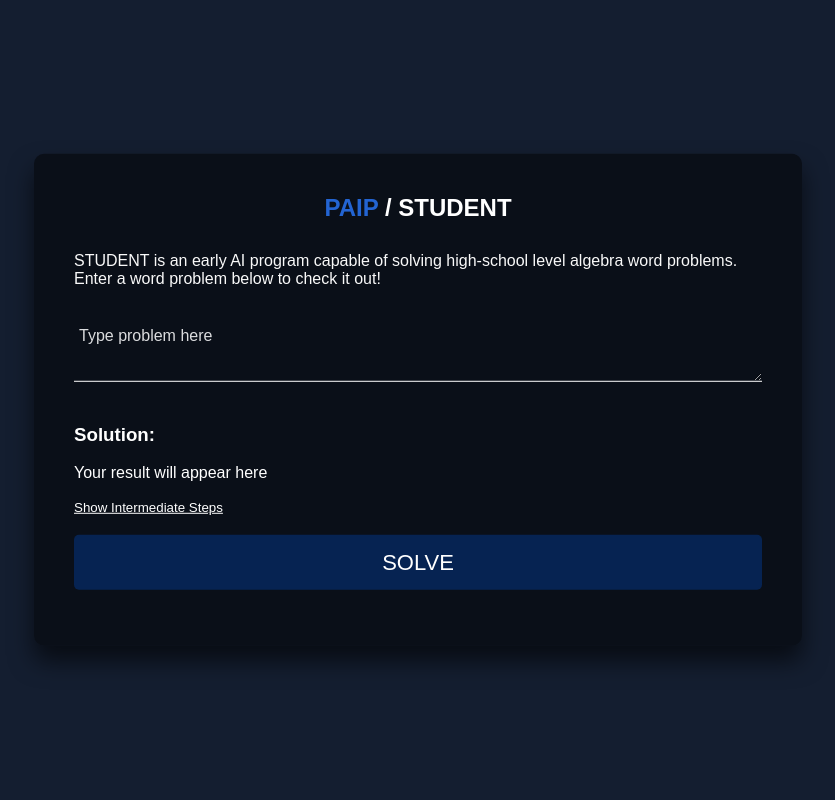
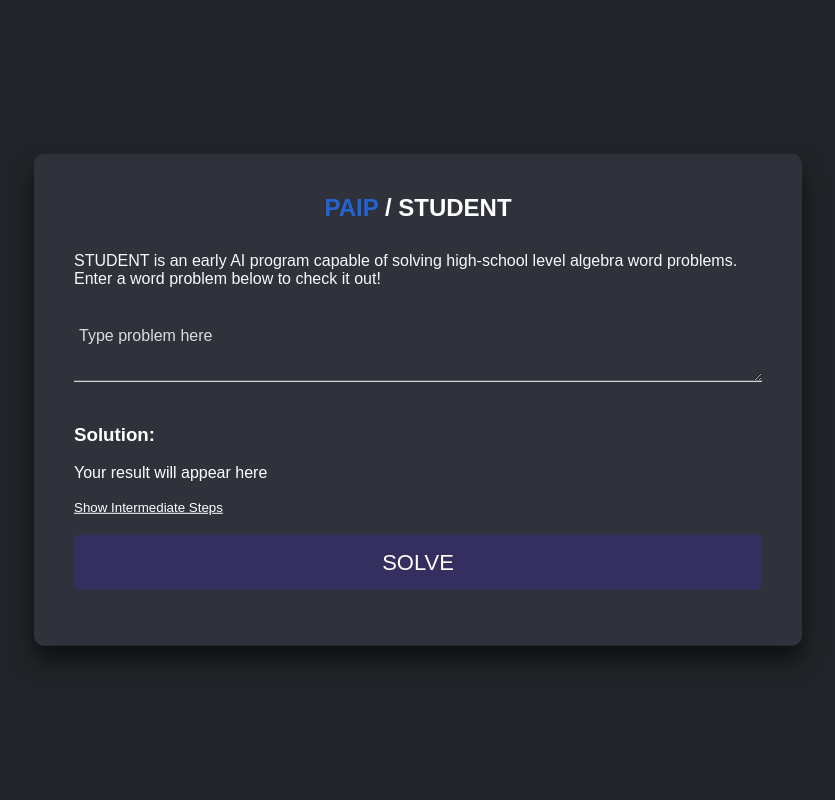
Before and after one commit to S-JZ/paip-goes-haskell, a Django app: page /student/ in a window 1280 px wide. Shown: the whole page, without its empty margins (222-1057 px from the left). Run offline with Django 4.2, Linux system fonts and the light colour scheme; some libraries are stand-ins or nearby versions.

Commit message:
Colour changes

```diff
--- a/WebApp/templates/gps.html
+++ b/WebApp/templates/gps.html
@@ -74,7 +74,7 @@
         transform: translate(-50%, -50%);
         background-color: #2F323B ;
         box-sizing: border-box;
-        box-shadow: 0 15px 25px rgba(0, 0, 0, 0.6);
+        {% comment %} box-shadow: 0 15px 25px rgba(0, 0, 0, 0.6); {% endcomment %}
         border-radius: 10px;
       }
 
--- a/WebApp/templates/student.html
+++ b/WebApp/templates/student.html
@@ -11,7 +11,7 @@
         margin: 0;
         padding: 0;
         font-family: sans-serif;
-        background: #141e30;
+        background: #212529;
       }
 
       p {
@@ -74,7 +74,7 @@
         max-height: 80%;
         padding: 40px;
         transform: translate(-50%, -50%);
-        background: rgba(0, 0, 0, 0.5);
+        background: #2f323b;
         box-sizing: border-box;
         box-shadow: 0 15px 25px rgba(0, 0, 0, 0.6);
         border-radius: 10px;
@@ -102,7 +102,7 @@
 
         width: 100%;
         height: 55px;
-        background: #062352;
+        background: #342f5e;
         border: none;
         border-radius: 5px;
         font-size: 22px;
```
